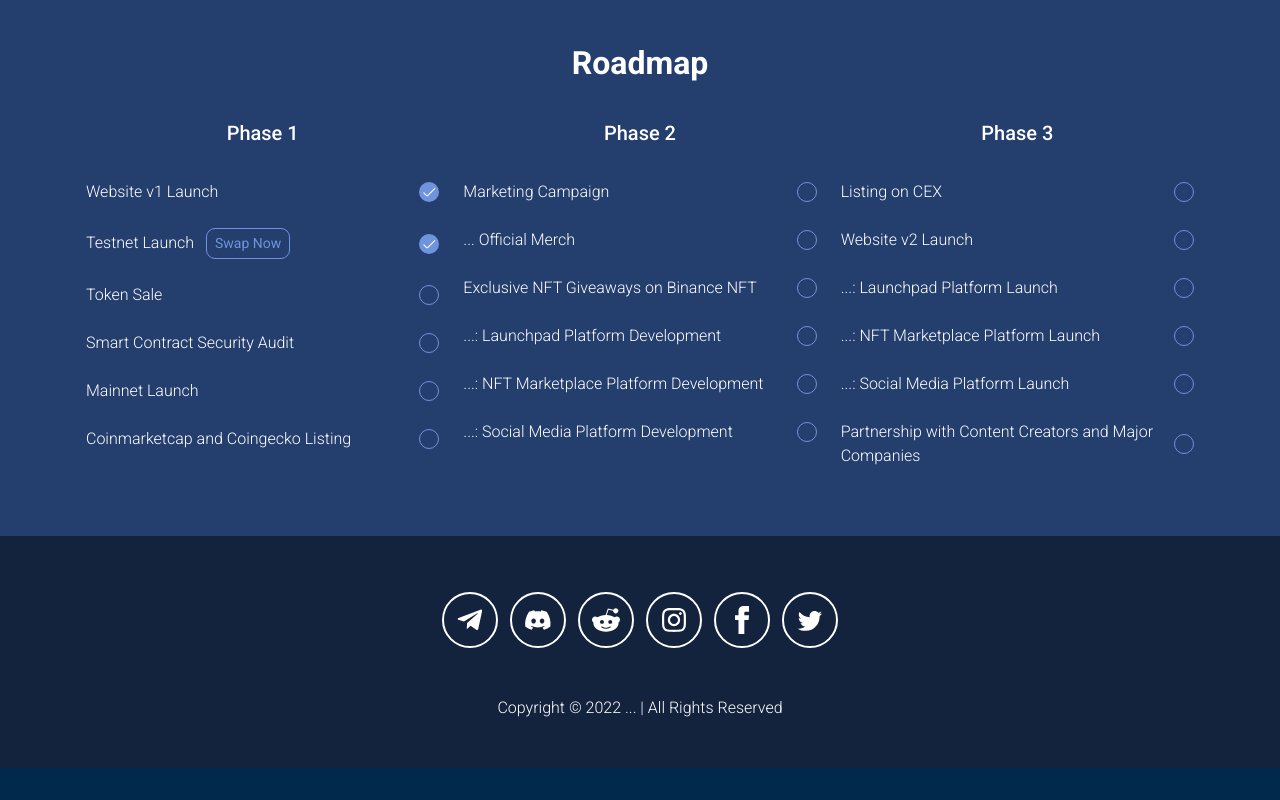
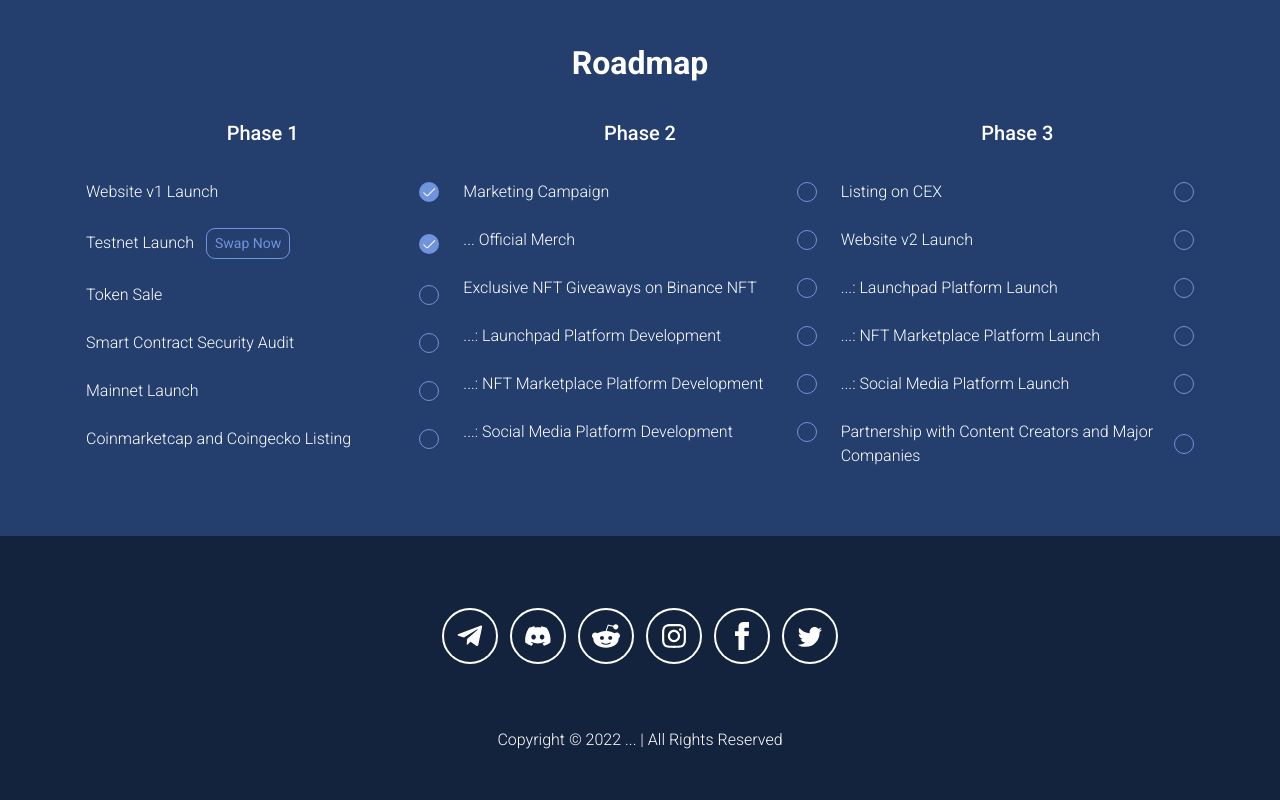
Before and after one commit to sirhadesproject2022/sirhadesproject2022.github.io, a plain HTML site: page index.html in a window 1280 px wide. Shown: the part 1631-2431 px from the top of the page. Before the commit the page ends 2399 px from the top, so only its background shows below. Drawn offline with nearby package versions, Linux system fonts and the light colour scheme; files whose address does not match are found by name.

Commit message:
Update style.css

```diff
--- a/css/style.css
+++ b/css/style.css
@@ -530,7 +530,12 @@ a{
         font-weight: 500;
 }
 
+.social-media-wrapper{
+        padding: 16px 0;
+}
+
 .fa{
+        padding: 0 8px;
 	height: 56px;
     	width: 56px;
     	text-decoration: none;
```
